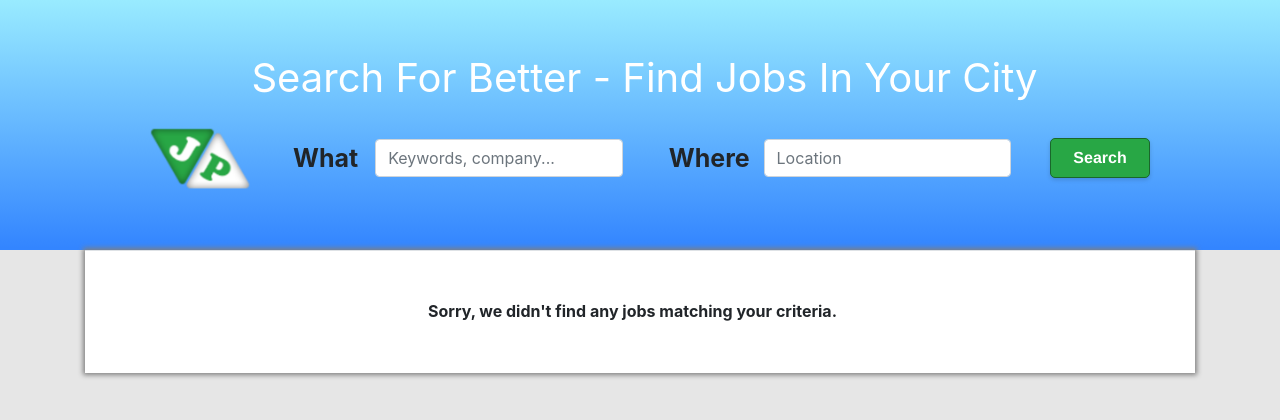
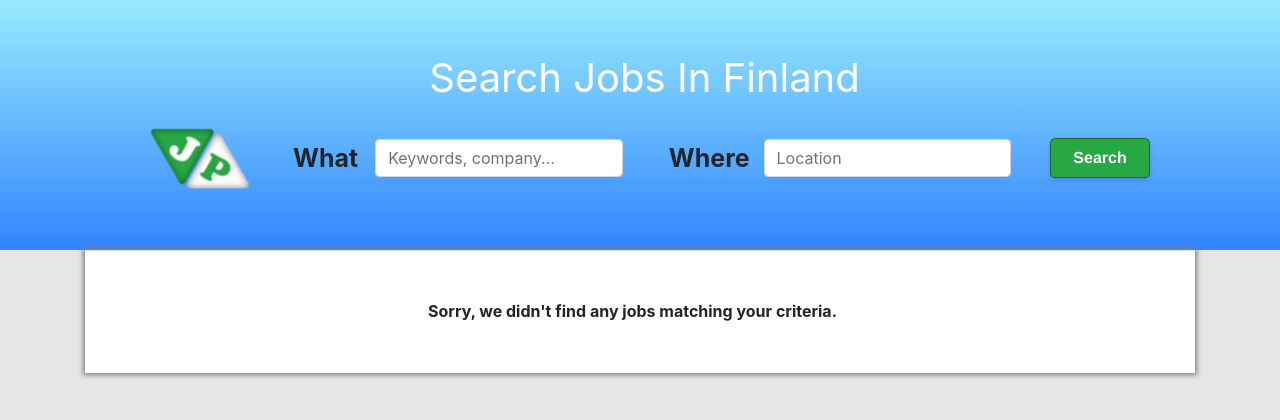
Before and after one commit to benito-gonzalez/jobscraper, a Django app: page / in a window 1280 px wide. Shown: the top 420 px of the page. Run offline with Django 3.2, Linux system fonts and the light colour scheme; data that the repository does not hold is empty; parts of the project's set-up code (start-up, migrations or seed data) failed here and were passed over; some libraries are stand-ins or nearby versions.

Commit message:
Updated title in header block
- Removed 'Search For Better - Find jobs in Your City'

```diff
--- a/job_scraper/templates/base.html
+++ b/job_scraper/templates/base.html
@@ -30,8 +30,8 @@
             </div>
             <div class="col-9 col-lg-12 text-lg-center pl-sm-5 pl-md-0 pl-lg-4">
                 <div class="header-title">
-                    <span class="short-title">Find Jobs In Your City</span>
-                    <span class="full-title">Search For Better - Find Jobs In Your City</span>
+                    <span class="short-title">Search Jobs In Finland</span>
+                    <span class="full-title">Search Jobs In Finland</span>
                 </div>
             </div>
         </div>
```
